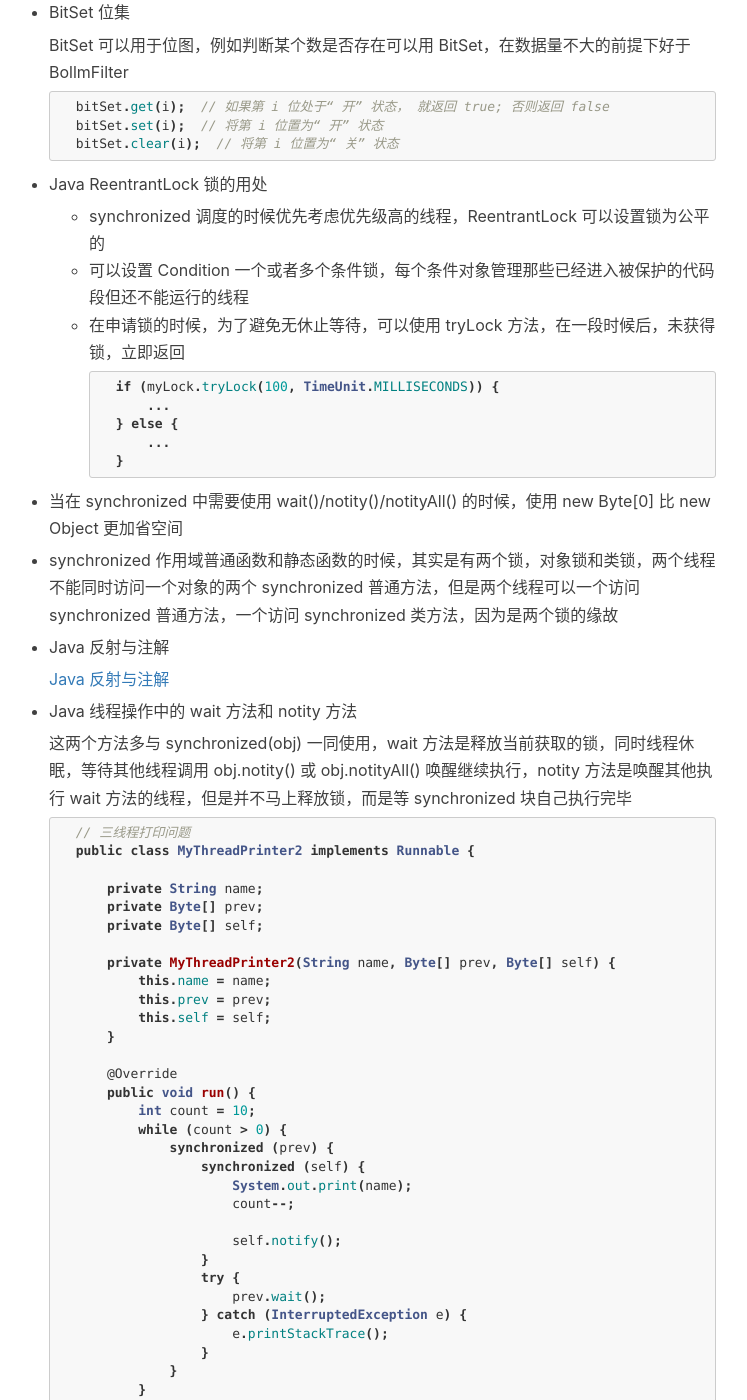
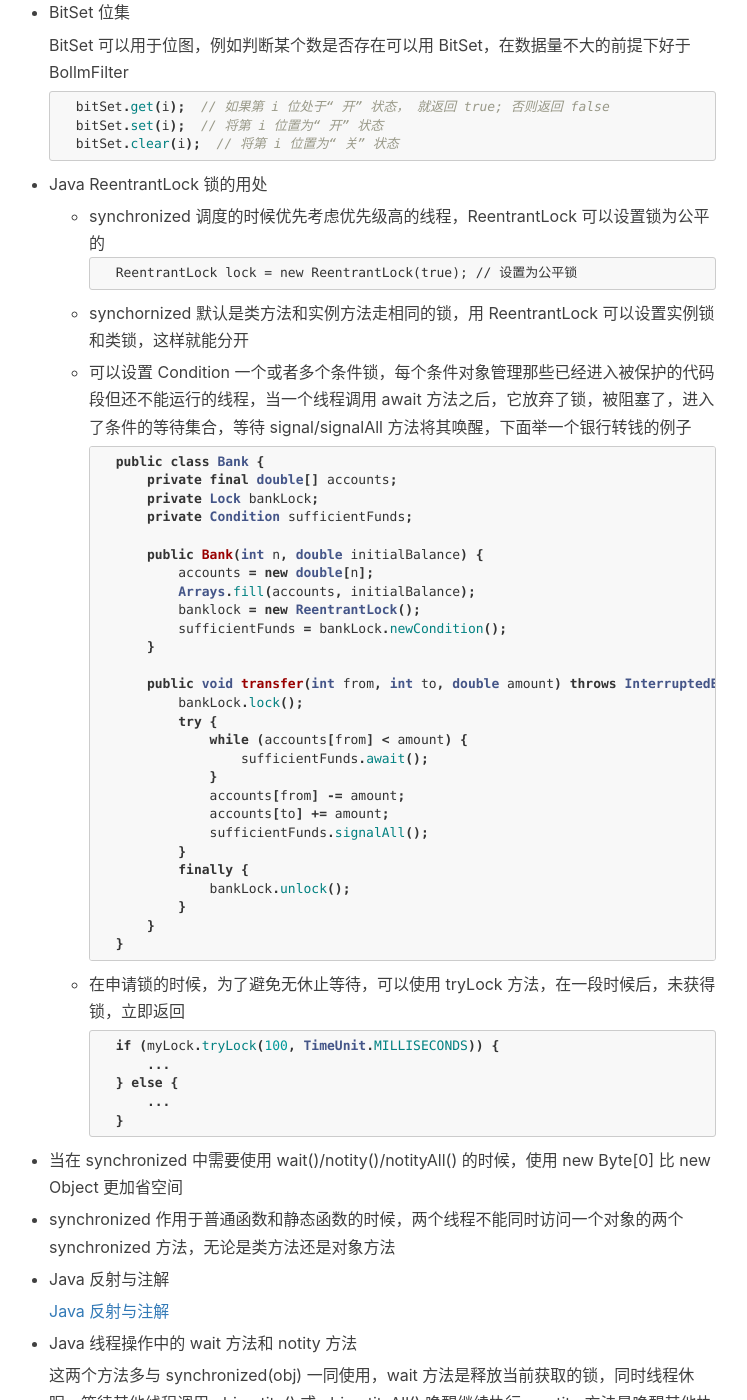
Before and after one commit to mickey0524/mickey0524.github.io, a Jekyll site: the page built from _posts/2019-03-21-begin-java.md, in a window 1280 px wide and 1400 px high, scrolled down 2003 px. Shown: the whole window, without its empty margins (256-1003 px from the left). Built offline with Jekyll 4.4.1, drawn with Linux system fonts in a browser that asks for light colours; nearby versions of some CDN libraries; comment, search, counter and statistics services are not loaded; some of the changed text lies outside the part shown.

Commit message:
feat(java): update java

````diff
--- a/_posts/2019-03-21-begin-java.md
+++ b/_posts/2019-03-21-begin-java.md
@@ -102,7 +102,45 @@ tags:
 * Java ReentrantLock 锁的用处
 
 	* synchronized 调度的时候优先考虑优先级高的线程，ReentrantLock 可以设置锁为公平的
-	* 可以设置 Condition 一个或者多个条件锁，每个条件对象管理那些已经进入被保护的代码段但还不能运行的线程
+		```
+		ReentrantLock lock = new ReentrantLock(true); // 设置为公平锁
+		```
+
+	* synchornized 默认是类方法和实例方法走相同的锁，用 ReentrantLock 可以设置实例锁和类锁，这样就能分开
+
+	* 可以设置 Condition 一个或者多个条件锁，每个条件对象管理那些已经进入被保护的代码段但还不能运行的线程，当一个线程调用 await 方法之后，它放弃了锁，被阻塞了，进入了条件的等待集合，等待 signal/signalAll 方法将其唤醒，下面举一个银行转钱的例子
+
+		```java
+		public class Bank {
+			private final double[] accounts;
+			private Lock bankLock;
+			private Condition sufficientFunds;
+
+			public Bank(int n, double initialBalance) {
+				accounts = new double[n];
+				Arrays.fill(accounts, initialBalance);
+				banklock = new ReentrantLock();
+				sufficientFunds = bankLock.newCondition();
+			}
+
+			public void transfer(int from, int to, double amount) throws InterruptedException {
+				bankLock.lock();
+				try {
+					while (accounts[from] < amount) {
+						sufficientFunds.await();
+					}
+					accounts[from] -= amount;
+					accounts[to] += amount;
+					sufficientFunds.signalAll();
+				}
+				finally {
+					bankLock.unlock();
+				}
+			}
+		}
+		```
+
+
 	* 在申请锁的时候，为了避免无休止等待，可以使用 tryLock 方法，在一段时候后，未获得锁，立即返回
 
 		```java
@@ -115,7 +153,7 @@ tags:
 
 * 当在 synchronized 中需要使用 wait()/notity()/notityAll() 的时候，使用 new Byte[0] 比 new Object 更加省空间
 
-* synchronized 作用域普通函数和静态函数的时候，其实是有两个锁，对象锁和类锁，两个线程不能同时访问一个对象的两个 synchronized 普通方法，但是两个线程可以一个访问 synchronized 普通方法，一个访问 synchronized 类方法，因为是两个锁的缘故
+* synchronized 作用于普通函数和静态函数的时候，两个线程不能同时访问一个对象的两个 synchronized 方法，无论是类方法还是对象方法
 
 * Java 反射与注解
 
@@ -211,6 +249,17 @@ tags:
 * Java 多线程使用方法
 
 	* 继承 Thread 类，实现 run 方法，无返回值
+
+		```
+		public class Thread1 extends Thread {
+			void run() {}
+		}
+
+		...
+
+		new Thread1().start();
+		```
+
 	* 实现 Runnable 接口，实现 run 方法，无返回值，需要使用 Thread 或 Executor 调用
 
 		```
@@ -218,7 +267,7 @@ tags:
 
 		...
 
-		new Thread(new Thread1()).start()
+		new Thread(new Thread1()).start();
 
 		...
 
@@ -295,3 +349,5 @@ tags:
 	```
 
 	高 16 位与低 16 位做异或操作，让 hash 值具有高低位的特性，& (cap - 1) 其实使用了除留余数法，& (cap - 1) == % cap
+
+* [Java 设计模式](https://github.com/CyC2018/CS-Notes/blob/master/docs/notes/%E8%AE%BE%E8%AE%A1%E6%A8%A1%E5%BC%8F.md#8-%E7%8A%B6%E6%80%81state)
````
Also changed, not shown: other parts of _posts/2019-03-21-begin-java.md (+6 -1 lines).
